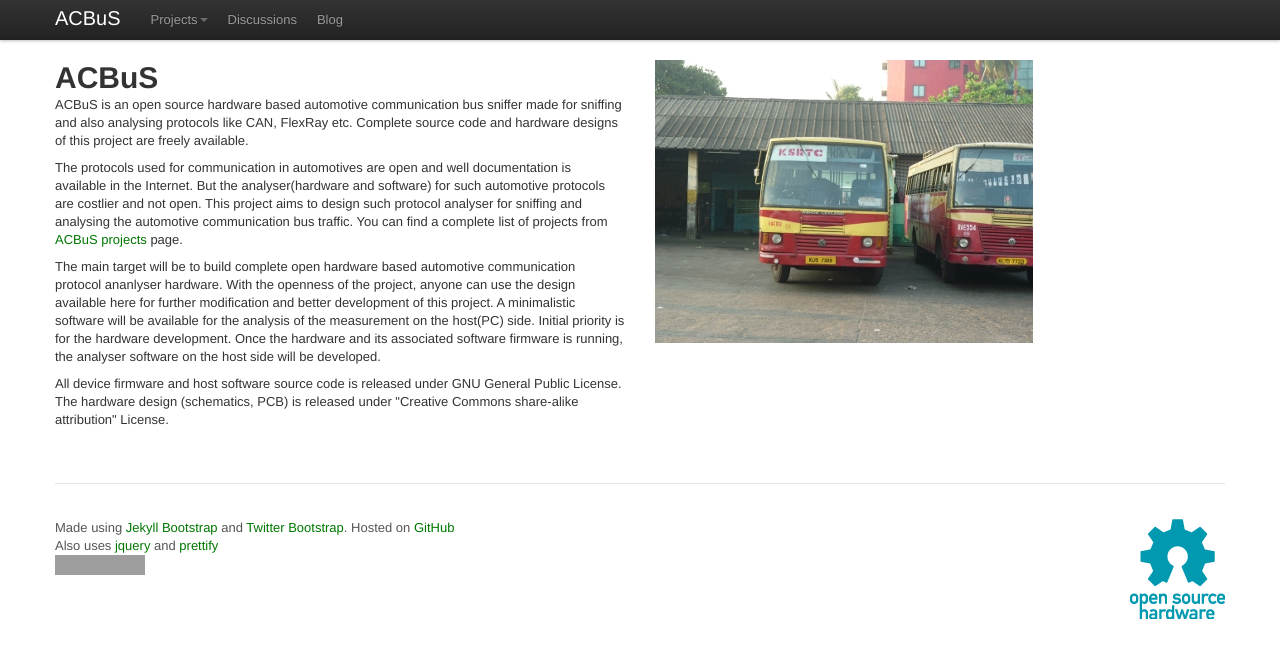
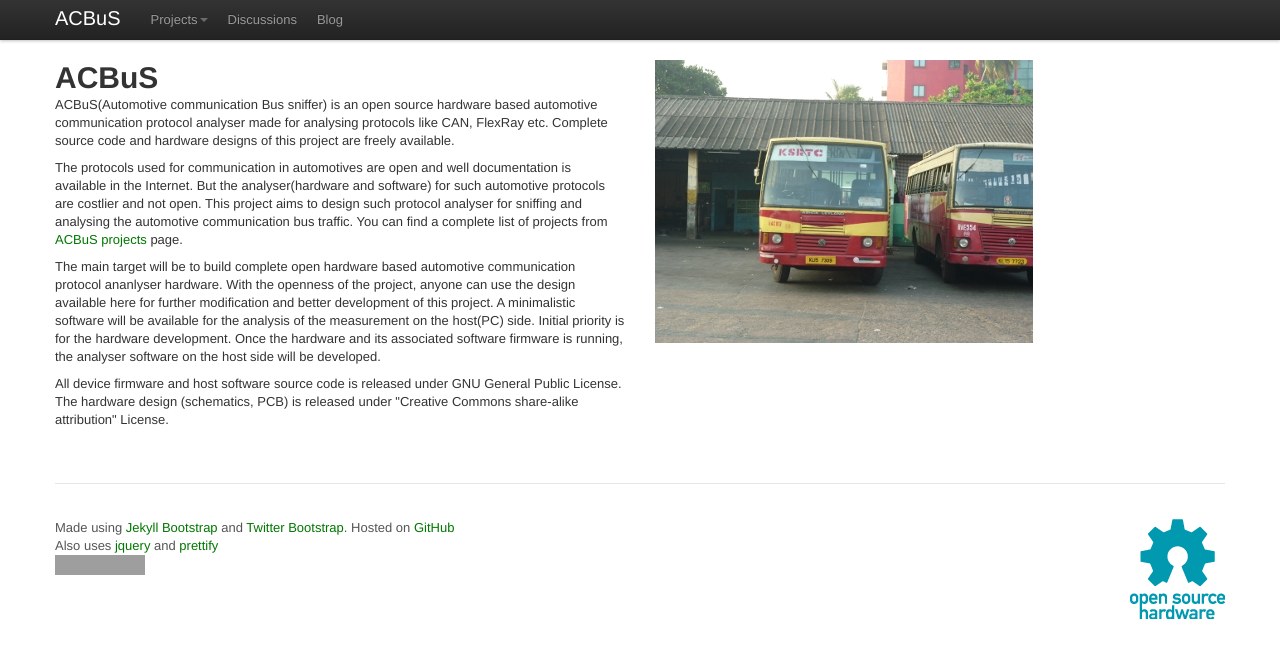
Before and after one commit to acbus/_acbus.github.com, a Jekyll site: the page built from index.html, in a window 1280 px wide. Shown: the top 658 px of the page. Built offline with Jekyll 4.4.1, drawn with Linux system fonts in a browser that asks for light colours; Markdown is read by kramdown in place of the engine named in the settings; grey boxes are pictures that could not be loaded.

Commit message:
more fix

```diff
--- a/index.html
+++ b/index.html
@@ -1,6 +1,6 @@
 ---
 layout: page
-title: ACBuS - open source hardware based Automotive Communication Bus Sniffer
+title: ACBuS - Open Source Automotive communication protocol analyser
 ---
 
 <div class="container">
@@ -10,8 +10,8 @@ title: ACBuS - open source hardware based Automotive Communication Bus Sniffer
 
 		<div class="span6">
 		<h1>ACBuS</h1>
-		<p>ACBuS is an open source hardware based automotive communication bus sniffer made for sniffing and also analysing protocols like CAN, FlexRay etc. Complete source code and hardware designs of this project are freely available.</p>
-		<p>The protocols used for communication in automotives are open and well documentation is available in the Internet. But the analyser(hardware and software) for such automotive protocols are costlier and not open. This project aims to design such protocol analyser for sniffing and analysing the automotive communication bus traffic. You can find a complete list of projects from <a  href="http://freedomdefined.org/OSHW">ACBuS projects</a> page.</p>
+		<p>ACBuS(Automotive communication Bus sniffer) is an open source hardware based automotive communication protocol analyser made for analysing protocols like CAN, FlexRay etc. Complete source code and hardware designs of this project are freely available.</p>
+		<p>The protocols used for communication in automotives are open and well documentation is available in the Internet. But the analyser(hardware and software) for such automotive protocols are costlier and not open. This project aims to design such protocol analyser for sniffing and analysing the automotive communication bus traffic. You can find a complete list of projects from <a  href="http://acbus.org/projects">ACBuS projects</a> page.</p>
 		<p>The main target will be to build complete open hardware based automotive communication protocol ananlyser hardware. With the openness of the project, anyone can use the design available here for further modification and better development of this project. A minimalistic software will be available for the analysis of the measurement on the host(PC) side. Initial priority is for the hardware development. Once the hardware and its associated software firmware is running, the analyser software on the host side will be developed.</p>
 		<p>All device firmware and host software source code is released under GNU General Public License.  The hardware design (schematics, PCB) is released under "Creative Commons share-alike attribution" License.</p>
 		</div>
```
